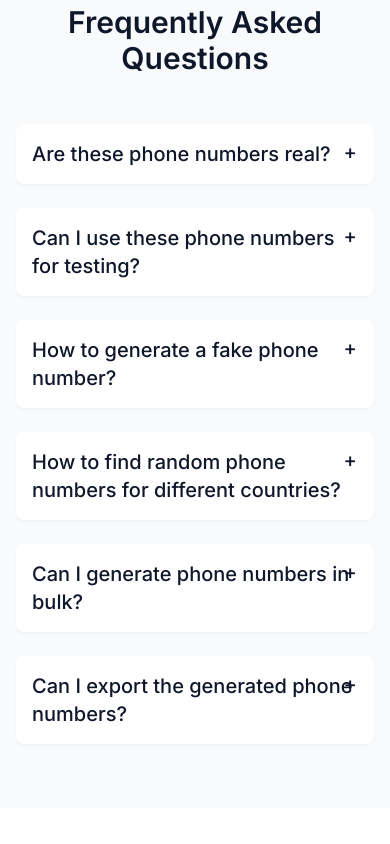
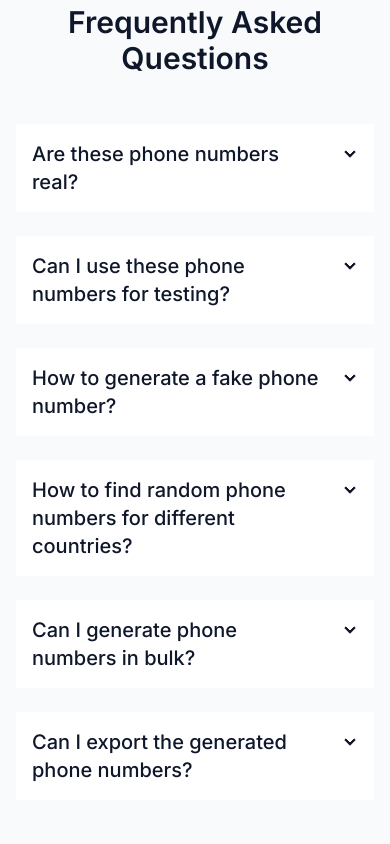
Before and after one commit to chatgptsuper/random-phone-numbers.com, a Next.js app: page / in a window 390 px wide. Shown: the part 5900-6744 px from the top of the page. Built offline with nearby package versions, Linux system fonts and the light colour scheme.

Commit message:
进行了移动端优化,修复FAQ

```diff
--- a/app/page.tsx
+++ b/app/page.tsx
@@ -249,13 +249,13 @@ export default function Home() {
             Frequently Asked Questions
           </h2>
           <div className="max-w-3xl mx-auto space-y-6">
-            <div className="collapse collapse-plus bg-base-100 rounded-lg overflow-hidden shadow-sm">
-              <input type="radio" name="faq-accordion" className="peer" />
-              <div className="collapse-title text-xl font-medium p-4">
+            <div className="collapse collapse-arrow bg-base-100 rounded-lg overflow-visible md:overflow-hidden transition-all duration-300 ease-in-out hover:shadow-md">
+              <input type="checkbox" className="min-h-[3rem]" />
+              <div className="collapse-title text-xl font-medium bg-base-100 transition-all duration-300 min-h-[3rem]">
                 Are these phone numbers real?
               </div>
-              <div className="collapse-content">
-                <p className="pt-2 pb-4">
+              <div className="collapse-content bg-base-100 transition-all duration-300 ease-in-out">
+                <p className="py-4">
                   No, these are randomly generated numbers following each
                   country&apos;s phone number format rules. They should not be
                   used to contact real people.
@@ -263,26 +263,27 @@ export default function Home() {
               </div>
             </div>
 
-            <div className="collapse collapse-plus bg-base-100 rounded-lg overflow-hidden shadow-sm">
-              <input type="radio" name="faq-accordion" className="peer" />
-              <div className="collapse-title text-xl font-medium p-4">
+            <div className="collapse collapse-arrow bg-base-100 rounded-lg overflow-visible md:overflow-hidden transition-all duration-300 ease-in-out hover:shadow-md">
+              <input type="checkbox" className="min-h-[3rem]" />
+              <div className="collapse-title text-xl font-medium bg-base-100 transition-all duration-300 min-h-[3rem]">
                 Can I use these phone numbers for testing?
               </div>
-              <div className="collapse-content">
-                <p className="pt-2 pb-4">
+              <div className="collapse-content bg-base-100 transition-all duration-300 ease-in-out">
+                <p className="py-4">
                   Yes! These numbers are perfect for testing applications,
                   forms, and databases that need to handle phone numbers.
                 </p>
               </div>
             </div>
 
-            <div className="collapse collapse-plus bg-base-100 rounded-lg overflow-hidden shadow-sm">
-              <input type="radio" name="faq-accordion" className="peer" />
-              <div className="collapse-title text-xl font-medium p-4">
+            {/* 其余FAQ项目保持相同的修改模式 */}
+            <div className="collapse collapse-arrow bg-base-100 rounded-lg overflow-visible md:overflow-hidden transition-all duration-300 ease-in-out hover:shadow-md">
+              <input type="checkbox" className="min-h-[3rem]" />
+              <div className="collapse-title text-xl font-medium bg-base-100 transition-all duration-300 min-h-[3rem]">
                 How to generate a fake phone number?
               </div>
-              <div className="collapse-content">
-                <p className="pt-2 pb-4">
+              <div className="collapse-content bg-base-100 transition-all duration-300 ease-in-out">
+                <p className="py-4">
                   Simply select your desired country from our list, choose how
                   many numbers you need, and click the generate button. You can
                   customize the format and export the results to Excel if
@@ -291,13 +292,13 @@ export default function Home() {
               </div>
             </div>
 
-            <div className="collapse collapse-plus bg-base-100 rounded-lg overflow-hidden shadow-sm">
-              <input type="radio" name="faq-accordion" className="peer" />
-              <div className="collapse-title text-xl font-medium p-4">
+            <div className="collapse collapse-arrow bg-base-100 rounded-lg overflow-visible md:overflow-hidden transition-all duration-300 ease-in-out hover:shadow-md">
+              <input type="checkbox" className="min-h-[3rem]" />
+              <div className="collapse-title text-xl font-medium bg-base-100 transition-all duration-300 min-h-[3rem]">
                 How to find random phone numbers for different countries?
               </div>
-              <div className="collapse-content">
-                <p className="pt-2 pb-4">
+              <div className="collapse-content bg-base-100 transition-all duration-300 ease-in-out">
+                <p className="py-4">
                   Our tool supports multiple countries including US, UK, China,
                   India, and many more. Navigate to the country selection
                   section, choose your desired country, and generate numbers
@@ -306,13 +307,13 @@ export default function Home() {
               </div>
             </div>
 
-            <div className="collapse collapse-plus bg-base-100 rounded-lg overflow-hidden shadow-sm">
-              <input type="radio" name="faq-accordion" className="peer" />
-              <div className="collapse-title text-xl font-medium p-4">
+            <div className="collapse collapse-arrow bg-base-100 rounded-lg overflow-visible md:overflow-hidden transition-all duration-300 ease-in-out hover:shadow-md">
+              <input type="checkbox" className="min-h-[3rem]" />
+              <div className="collapse-title text-xl font-medium bg-base-100 transition-all duration-300 min-h-[3rem]">
                 Can I generate phone numbers in bulk?
               </div>
-              <div className="collapse-content">
-                <p className="pt-2 pb-4">
+              <div className="collapse-content bg-base-100 transition-all duration-300 ease-in-out">
+                <p className="py-4">
                   Yes, our tool allows you to generate multiple phone numbers at
                   once. You can specify the quantity needed and export them all
                   to Excel with a single click.
@@ -320,13 +321,13 @@ export default function Home() {
               </div>
             </div>
 
-            <div className="collapse collapse-plus bg-base-100 rounded-lg overflow-hidden shadow-sm">
-              <input type="radio" name="faq-accordion" className="peer" />
-              <div className="collapse-title text-xl font-medium p-4">
+            <div className="collapse collapse-arrow bg-base-100 rounded-lg overflow-visible md:overflow-hidden transition-all duration-300 ease-in-out hover:shadow-md">
+              <input type="checkbox" className="min-h-[3rem]" />
+              <div className="collapse-title text-xl font-medium bg-base-100 transition-all duration-300 min-h-[3rem]">
                 Can I export the generated phone numbers?
               </div>
-              <div className="collapse-content">
-                <p className="pt-2 pb-4">
+              <div className="collapse-content bg-base-100 transition-all duration-300 ease-in-out">
+                <p className="py-4">
                   Yes, you can easily export all generated phone numbers to
                   Excel format or copy them directly to your clipboard. After
                   generating the numbers, simply click the &quot;Export&quot;
```
